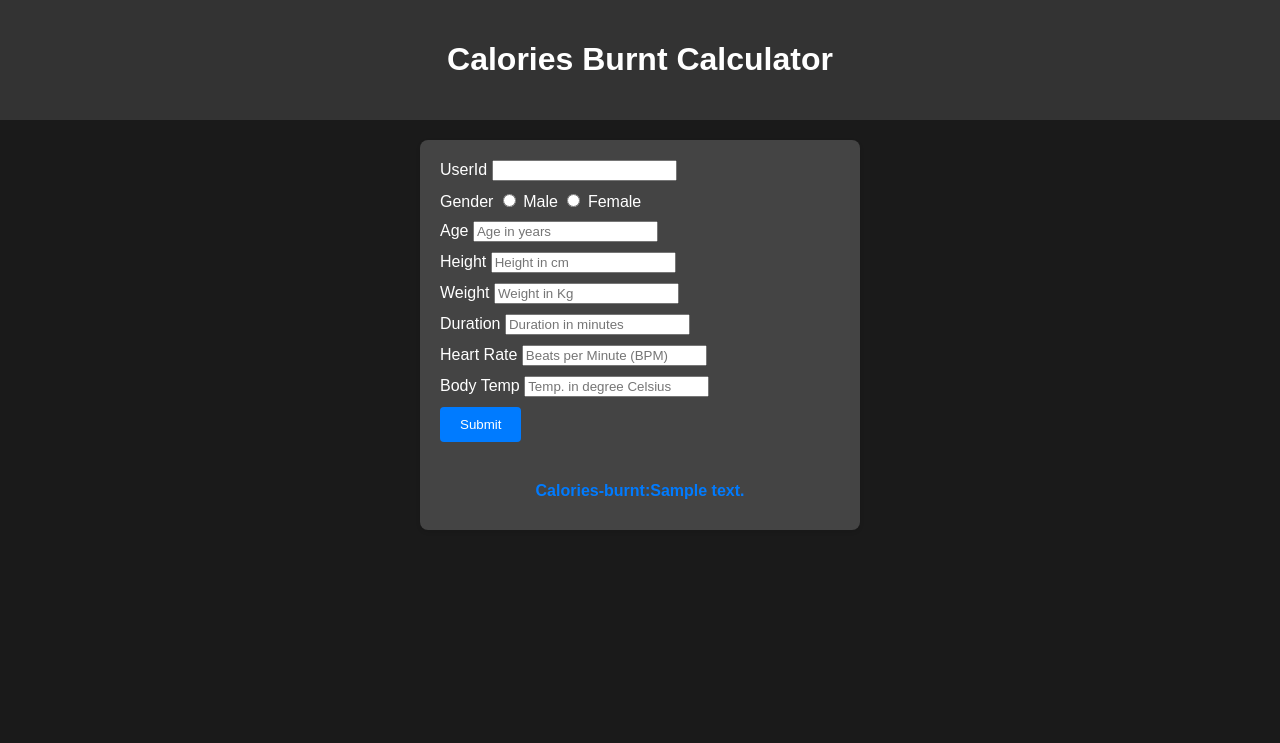
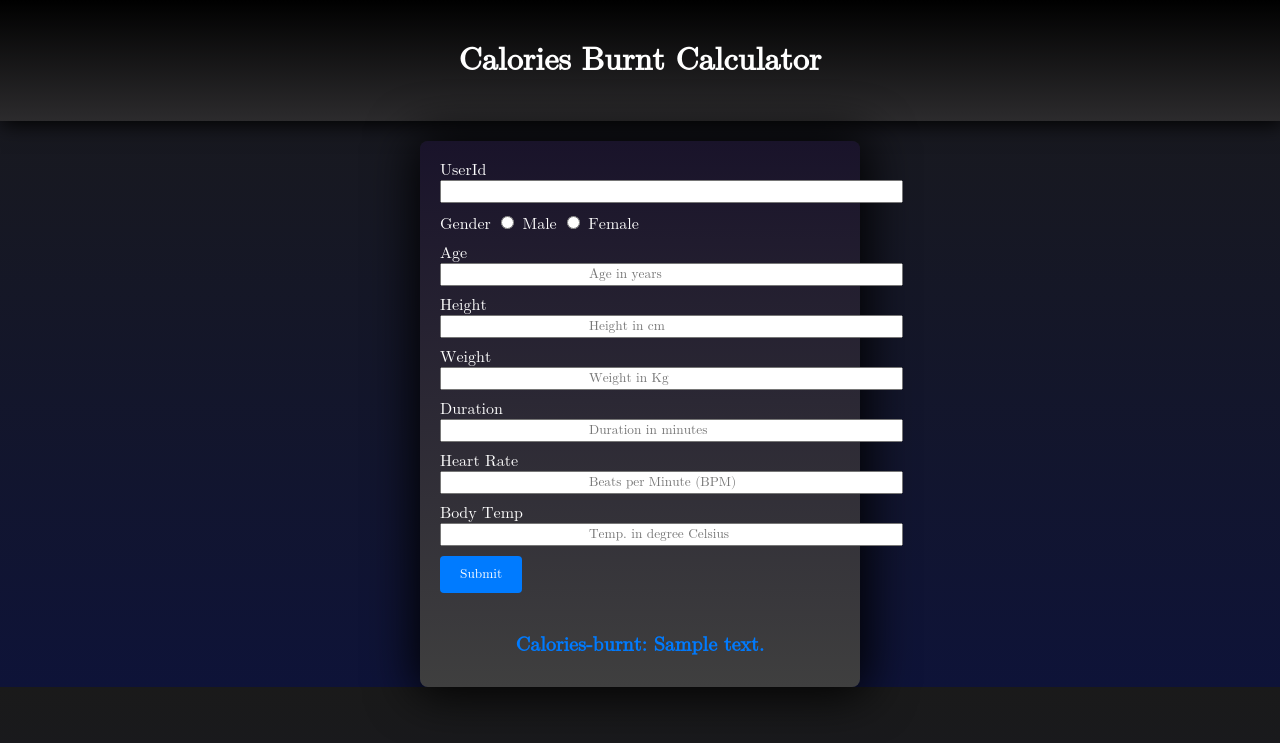
Before and after one commit to code-Kartik-Rathore/CaloriesBurnt_Calculator, a Flask app: template templates/index.html in a window 1280 px wide. Shown: the top 743 px of the page. Run offline with Flask 3, Linux system fonts and the light colour scheme; the template is opened without the code that fills it: most values are stand-ins (such as "Sample title", 1, 10 or a date in 2020); parts of the project's set-up code (start-up, migrations or seed data) failed here and were passed over.

Commit message:
Update index.html

```diff
--- a/templates/index.html
+++ b/templates/index.html
@@ -1,33 +1,39 @@
 <!DOCTYPE html>
 <html lang="en">
+
 <head>
     <meta charset="UTF-8">
     <meta name="viewport" content="width=device-width, initial-scale=1.0">
     <title>Calories Burnt Calculator</title>
     <style>
+        *
+        {
+            font-family: math;
+        }
         body {
             font-family: Arial, sans-serif;
-            background-color: #1a1a1a;
+            background: linear-gradient(to bottom, #1a1a1a, #0e1338); /* Add gradient here */
             color: #fff;
             margin: 0;
             padding: 0;
         }
 
         .header {
-            background-color: #333;
+            background: linear-gradient(to bottom, #000000, #2c2b2d);
             color: #fff;
             padding: 20px;
             text-align: center;
             margin-bottom: 20px;
+            box-shadow: 2px 2px 20px 1px black;
         }
 
         .container {
             margin: 0 auto;
             max-width: 400px;
             padding: 20px;
-            background-color: #444;
+            background : linear-gradient(to bottom, #19132a, #3f3f3f);
             border-radius: 8px;
-            box-shadow: 0 2px 4px rgba(0, 0, 0, 0.1);
+            box-shadow: 1px 1px 48px 6px rgb(0 0 0 / 97%);
         }
 
         .form {
@@ -35,7 +41,7 @@
             flex-direction: column;
         }
 
-        .form > div {
+        .form>div {
             margin-bottom: 10px;
         }
 
@@ -63,9 +69,16 @@
             font-weight: bold;
             text-align: center;
             color: #007bff;
+            font-size: 20px;
+        }
+        .input
+        {
+            padding-left: 147px;
+            padding-right: 73px;
         }
     </style>
 </head>
+
 <body>
     <div class="header">
         <h1>Calories Burnt Calculator</h1>
@@ -74,7 +87,7 @@
         <form action="{{ url_for('predict')}}" method="post" class="form">
             <div class="userid">
                 <label for="userid">UserId</label>
-                <input type="text" id="userid" name="userid">
+                <input type="text" id="userid" name="userid" class="input">
             </div>
             <div class="gender">
                 <label for="Gender">Gender</label>
@@ -85,27 +98,27 @@
             </div>
             <div class="age">
                 <label for="Age">Age</label>
-                <input type="text" id="Age" name="Age" placeholder="Age in years">
+                <input type="text" id="Age" name="Age" placeholder="Age in years" class="input">
             </div>
             <div class="height">
                 <label for="Height">Height</label>
-                <input type="text" id="Height" name="Height" placeholder="Height in cm">
+                <input type="text" id="Height" name="Height" placeholder="Height in cm" class="input">
             </div>
             <div class="weight">
                 <label for="Weight">Weight</label>
-                <input type="text" id="Weight" name="Weight" placeholder="Weight in Kg">
+                <input type="text" id="Weight" name="Weight" placeholder="Weight in Kg" class="input">
             </div>
             <div class="dur">
                 <label for="Duration">Duration</label>
-                <input type="text" id="Duration" name="Duration" placeholder="Duration in minutes">
+                <input type="text" id="Duration" name="Duration" placeholder="Duration in minutes" class="input">
             </div>
             <div class="heart">
                 <label for="Heart_Rate">Heart Rate</label>
-                <input type="text" id="Heart_Rate" name="Heart_Rate" placeholder="Beats per Minute (BPM)">
+                <input type="text" id="Heart_Rate" name="Heart_Rate" placeholder="Beats per Minute (BPM)" class="input">
             </div>
             <div class="body-temp">
                 <label for="Body_Temp">Body Temp</label>
-                <input type="text" id="Body_Temp" name="Body_Temp" placeholder="Temp. in degree Celsius">
+                <input type="text" id="Body_Temp" name="Body_Temp" placeholder="Temp. in degree Celsius" class="input">
             </div>
             <div class="submit">
                 <input type="submit">
@@ -113,9 +126,10 @@
             <div>
             </div>
             <div class="ans">
-                Calories-burnt:{{ prediction_text }}
+                Calories-burnt:                       {{ prediction_text }}
             </div>
         </form>
     </div>
 </body>
+
 </html>
```
